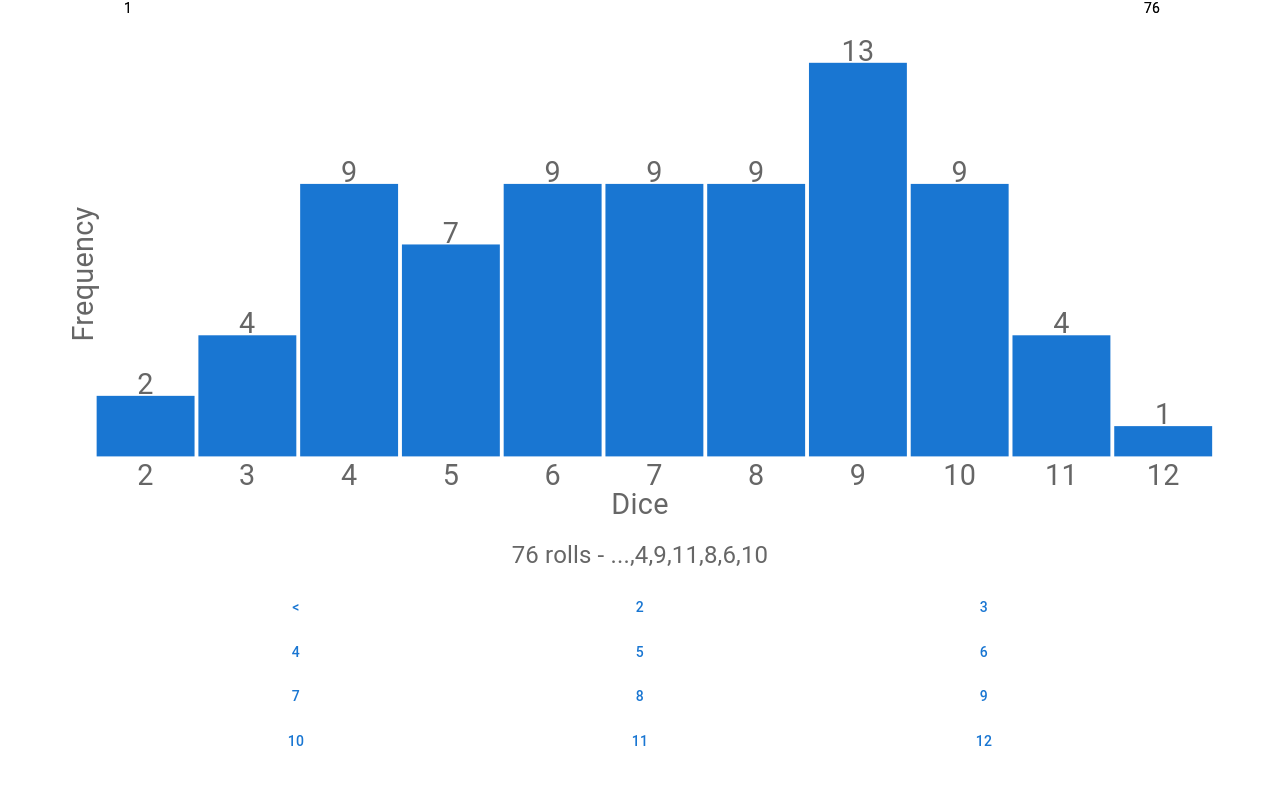
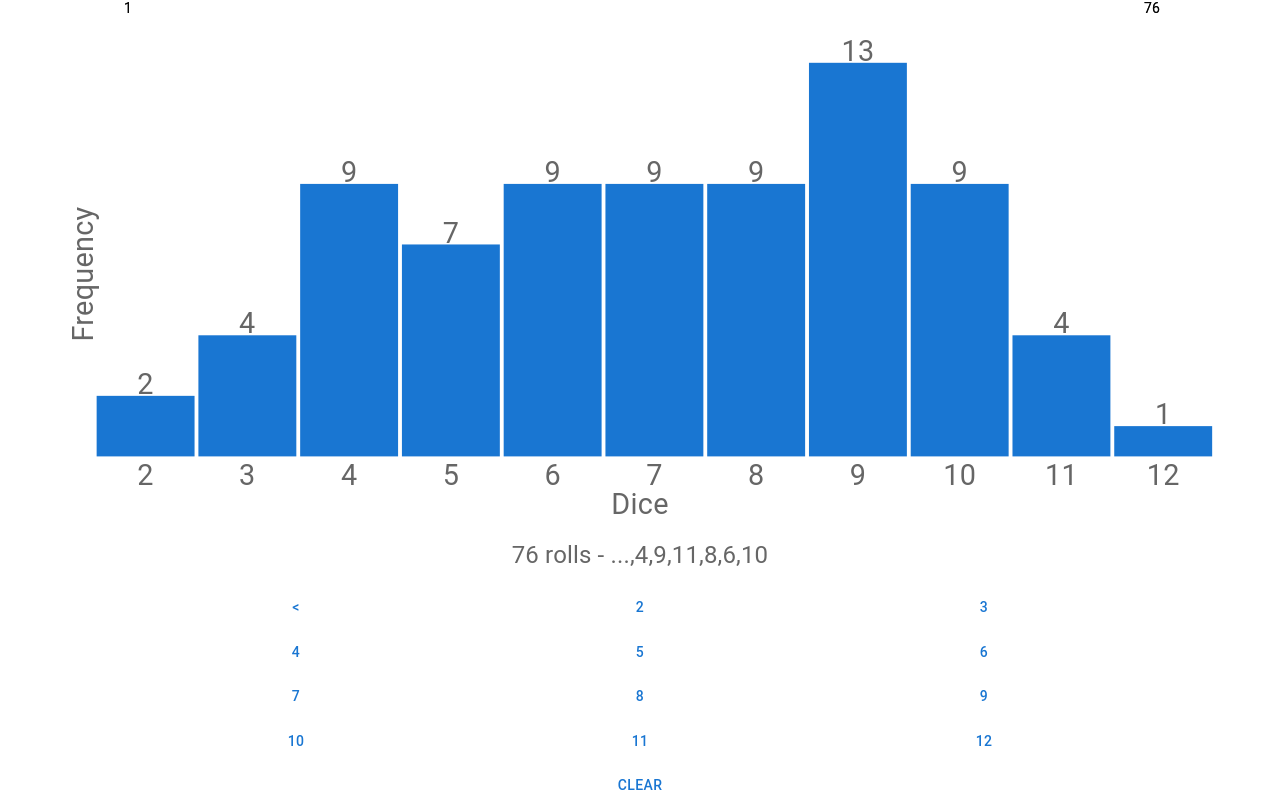
Before and after one commit to johanvandongen/boardgame-assistant, a React (Vite) app: page / in a window 1280 px wide. Shown: the part 184-988 px from the top of the page. Before the commit the page ends 943 px from the top, so only its background shows below. Built offline with nearby package versions, Linux system fonts and the light colour scheme.

Commit message:
clear data button

```diff
--- a/src/reusable/NumberInputButtonGrid.tsx
+++ b/src/reusable/NumberInputButtonGrid.tsx
@@ -1,13 +1,26 @@
 /* eslint-disable prettier/prettier */
-import { Button } from "@mui/material";
+import { Button, Dialog, DialogActions, DialogTitle } from "@mui/material";
+import React from "react";
 import styled from "styled-components";
 
 export interface INumberInputButtonGridProps {
     addNumber: (num: number) => void;
+    clear: () => void;
 }
-export function NumberInputButtonGrid({ addNumber }: INumberInputButtonGridProps) {
+export function NumberInputButtonGrid({ addNumber, clear }: INumberInputButtonGridProps) {
     const variant = "text";
+    const [open, setOpen] = React.useState(false);
+
+    const handleClickOpen = () => {
+        setOpen(true);
+    };
+
+    const handleClose = () => {
+        setOpen(false);
+    };
+
     return (
+        <>
             <ButtonGridContainer>
                 <Button variant={variant} onClick={() => addNumber(-1)}>{"<"}</Button>
                 <Button variant={variant} onClick={() => addNumber(2)}>2</Button>
@@ -21,7 +34,31 @@ export function NumberInputButtonGrid({ addNumber }: INumberInputButtonGridProps
                 <Button variant={variant} onClick={() => addNumber(10)}>10</Button>
                 <Button variant={variant} onClick={() => addNumber(11)}>11</Button>
                 <Button variant={variant} onClick={() => addNumber(12)}>12</Button>
+                <Button sx={{ gridColumn: "1/4" }} variant={variant} onClick={handleClickOpen}>clear</Button>
             </ButtonGridContainer>
+            <Dialog
+                open={open}
+                onClose={handleClose}
+                aria-labelledby="alert-dialog-title"
+                aria-describedby="alert-dialog-description"
+            >
+                <DialogTitle id="alert-dialog-title">
+                    {"Do you want to clear all data?"}
+                </DialogTitle>
+                <DialogActions>
+                    <Button onClick={handleClose}>Cancel</Button>
+                    <Button
+                        onClick={() => {
+                            handleClose();
+                            clear();
+                        }}
+                        autoFocus
+                    >
+                        Clear
+                    </Button>
+                </DialogActions>
+            </Dialog>
+        </>
     );
 }
 
--- a/src/reusable/RunningDiceStatisics.tsx
+++ b/src/reusable/RunningDiceStatisics.tsx
@@ -20,6 +20,10 @@ export function RunningDiceStatisTics() {
         } else {
             setData((prev) => [...prev, num]);
         }
+    };
+
+    const clear = () => {
+        setData([]);
     };
 
     const handleChange = (_event: Event, newValue: number | number[]) => {
@@ -67,7 +71,7 @@ export function RunningDiceStatisTics() {
                 <Histogram values={data.slice(sliderValue[0] - 1, sliderValue[1])} />
             </VisualisationContainer>
             <Rolls data={data.slice(sliderValue[0] - 1, sliderValue[1])} />
-            <NumberInputButtonGrid addNumber={addNumber} />
+            <NumberInputButtonGrid addNumber={addNumber} clear={clear} />
         </RunningDiceContinaer>
     );
 }
```
Lines whose indentation alone changed are shown as unchanged.
